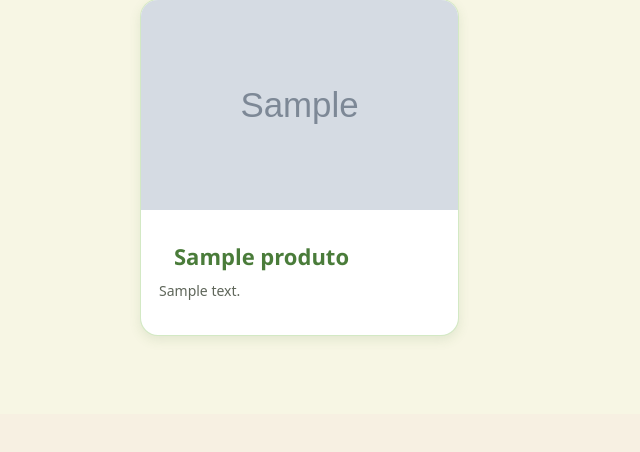
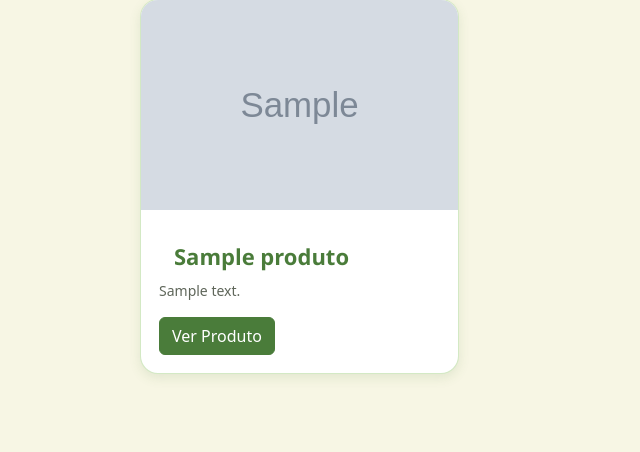
Before and after one commit to giovanna-mrqs123/shell-s-Life, a PHP site: page / in a window 1280 px wide. Shown: the part 744-1196 px from the top of the page, without its empty margins (0-640 px from the left). Before the commit the page ends 1083 px from the top, so only its background shows below. Run offline with PHP 8.4, Linux system fonts and the light colour scheme; tables that the repository leaves empty or names only in its code hold one stand-in row (values such as "Sample post"); grey boxes marked "Sample" are stand-in pictures.

Commit message:
Arrumando os produtos no index.php

```diff
--- a/index.php
+++ b/index.php
@@ -500,11 +500,13 @@ $ehAdmin = isset($_SESSION['usuario_tipo']) && $_SESSION['usuario_tipo'] === 'ad
                     <div class="corpoR">
                         <h4><?php echo htmlspecialchars($produto['nome']); ?></h4>
                         <p class="desc"><?php echo htmlspecialchars($produto['descricao']); ?></p>
-                    </div>
-
+                        <div class="acoesReceita">
+                            <a href="verproduto.php?id=<?php echo (int) $produto['id']; ?>" class="btn btn-success">Ver Produto</a>
+                        </div>
                     </div>
                 </div>
             <?php } ?>
+        </div>
     </section>
 
     <script>
```
